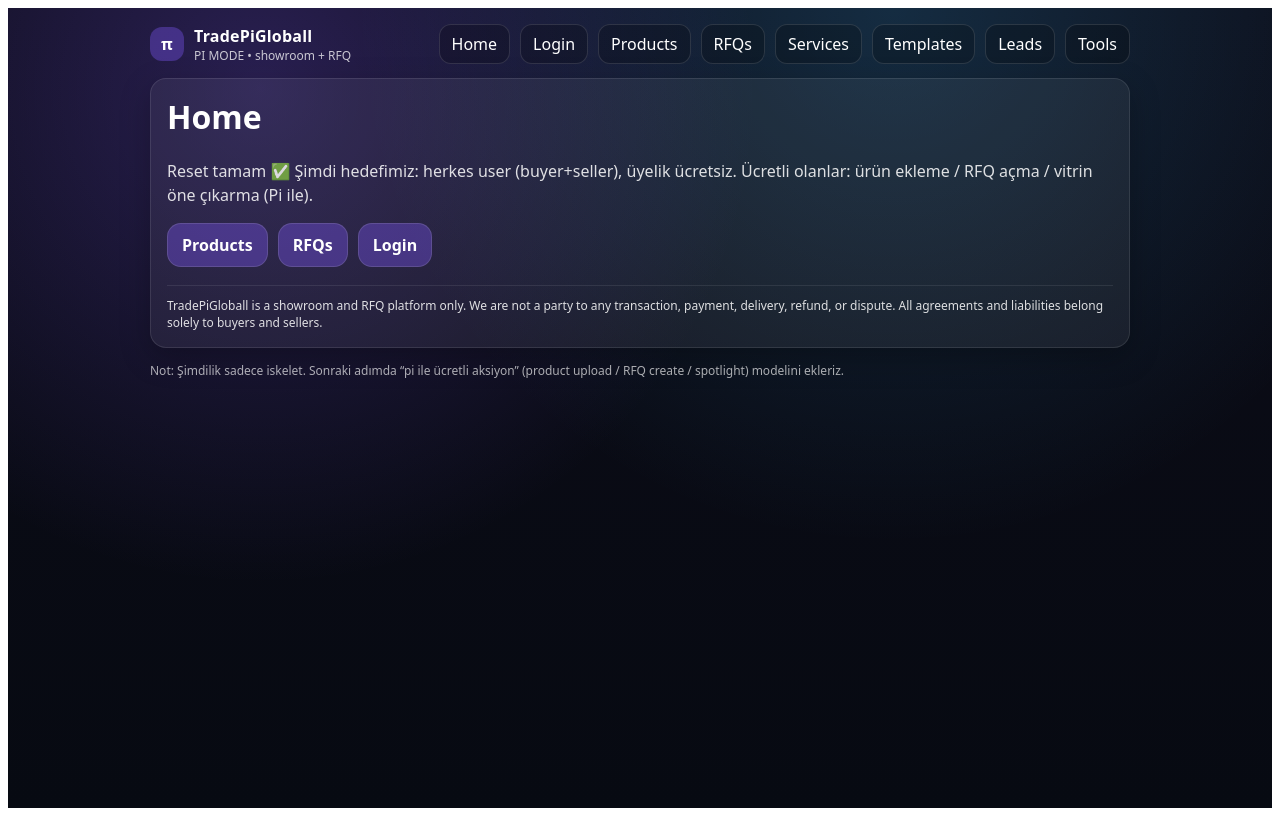
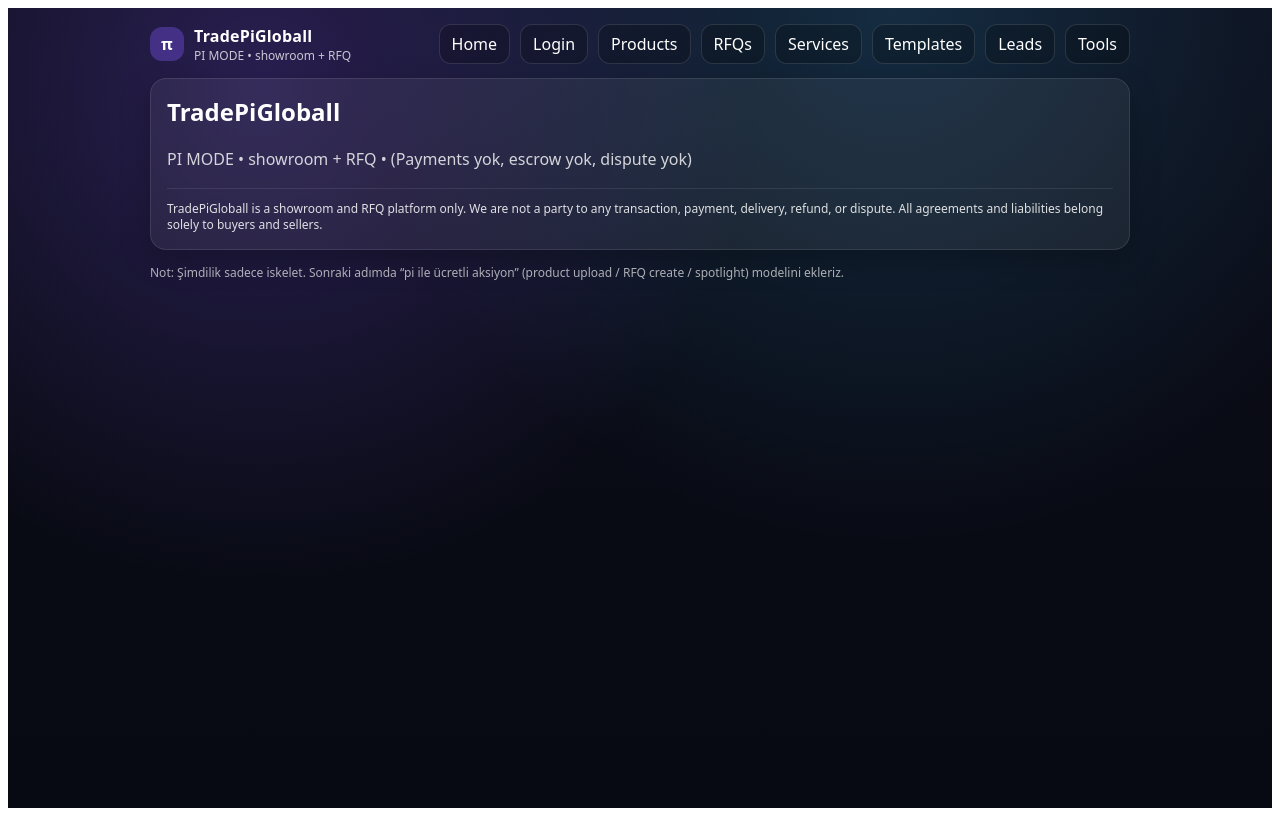
Before and after one commit to Bugsbuny24/Tradepigloball, a React (Vite) app: page / in a window 1280 px wide. Built offline with nearby package versions, Linux system fonts and the light colour scheme.

Commit message:
Update Home.jsx

```diff
--- a/src/pages/Home.jsx
+++ b/src/pages/Home.jsx
@@ -1,40 +1,10 @@
-import React from "react";
-import { Link } from "react-router-dom";
-
 export default function Home() {
   return (
     <div>
-      <h1 style={{ marginTop: 0 }}>Home</h1>
-      <p style={{ opacity: 0.85, lineHeight: 1.5 }}>
-        Reset tamam ✅ Şimdi hedefimiz: herkes user (buyer+seller), üyelik ücretsiz.
-        Ücretli olanlar: ürün ekleme / RFQ açma / vitrin öne çıkarma (Pi ile).
-      </p>
-
-      <div style={{ display: "flex", gap: 10, flexWrap: "wrap", marginTop: 12 }}>
-        <LinkButton to="/products">Products</LinkButton>
-        <LinkButton to="/rfqs">RFQs</LinkButton>
-        <LinkButton to="/login">Login</LinkButton>
+      <h2 style={{ marginTop: 0 }}>TradePiGloball</h2>
+      <div style={{ opacity: 0.8 }}>
+        PI MODE • showroom + RFQ • (Payments yok, escrow yok, dispute yok)
       </div>
     </div>
   );
 }
-
-function LinkButton({ to, children }) {
-  return (
-    <Link
-      to={to}
-      style={{
-        display: "inline-block",
-        padding: "10px 14px",
-        borderRadius: 14,
-        background: "rgba(130,90,255,.35)",
-        border: "1px solid rgba(255,255,255,.12)",
-        color: "white",
-        textDecoration: "none",
-        fontWeight: 700,
-      }}
-    >
-      {children}
-    </Link>
-  );
-}
```
